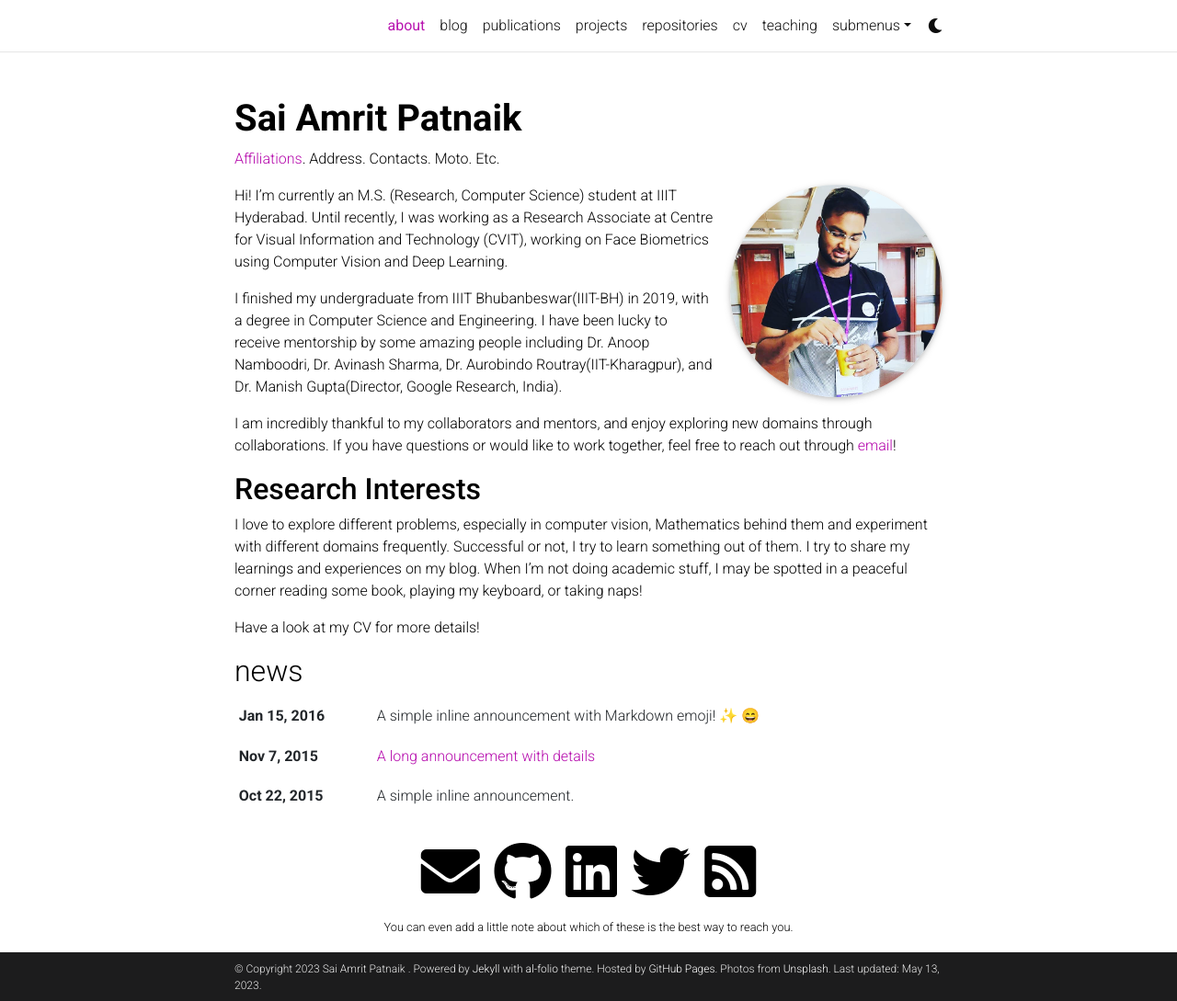
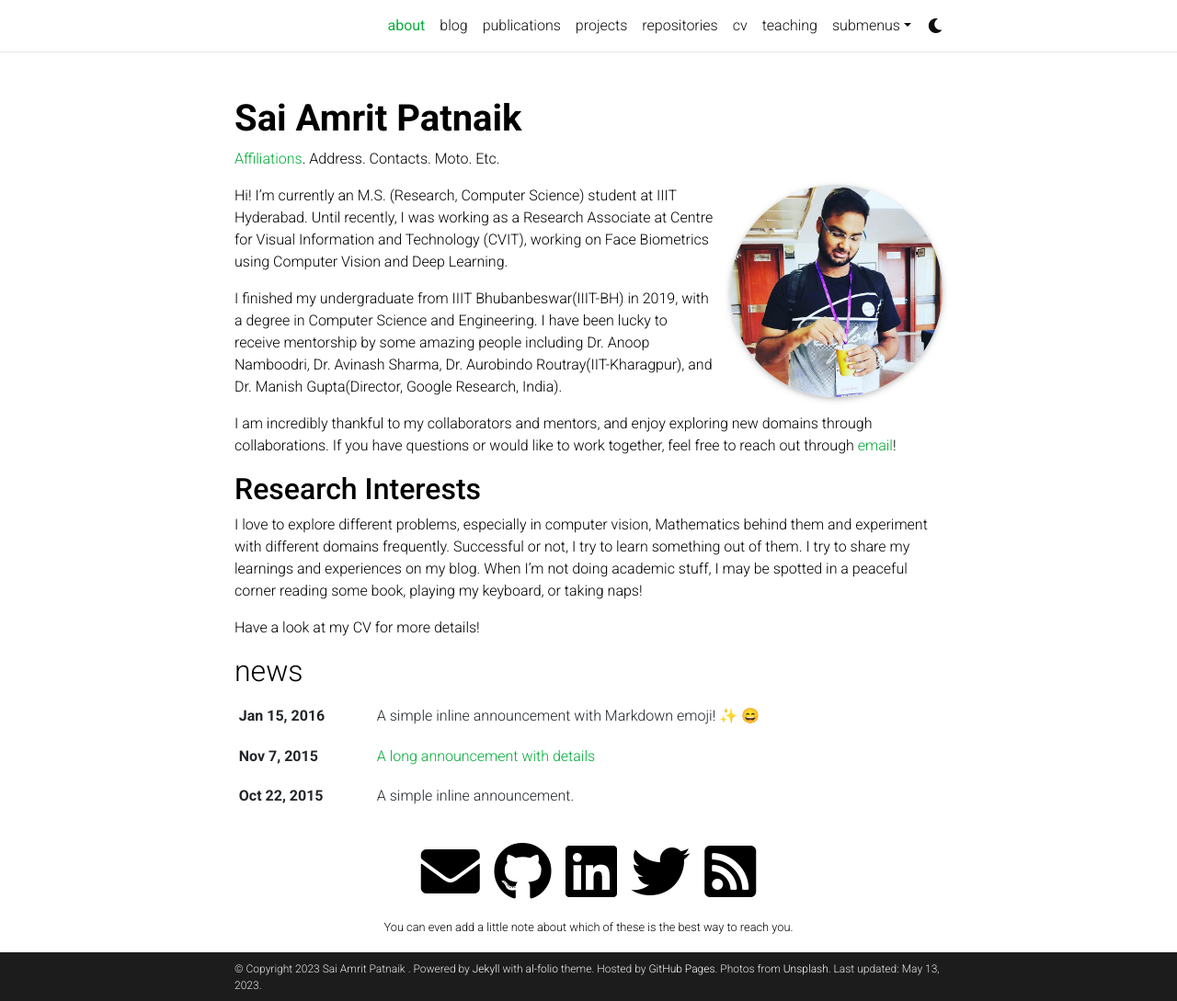
Before and after one commit to saiamritp/saiamritp.github.io, a Jekyll site: the page built from _pages/about.md, in a window 1280 px wide and 1089 px high. Shown: the whole window at 92% size. Built offline with Jekyll 4.4.1, drawn with Linux system fonts in a browser that asks for light colours; full-size pictures stand in for the smaller copies a plugin makes; emoji names are drawn with the system emoji font; comment, search, counter and statistics services are not loaded; a style sheet for code colours, icons or effects is not loaded.

Commit message:
theme change

```diff
--- a/_config.yml
+++ b/_config.yml
@@ -16,7 +16,7 @@
 keywords: jekyll, jekyll-theme, academic-website, portfolio-website  # add your own keywords or leave empty
 
 lang: en # the language of your site (for example: en, fr, cn, ru, etc.)
-icon: 3.jpg  # the emoji used as the favicon (alternatively, provide image name in /assets/img/)
+icon: 4.jpg  # the emoji used as the favicon (alternatively, provide image name in /assets/img/)
 # icon: 🏠  # the emoji used as the favicon (alternatively, provide image name in /assets/img/)
 
 url: https://saiamrit.github.io # the base hostname & protocol for your site
--- a/_sass/_themes.scss
+++ b/_sass/_themes.scss
@@ -7,8 +7,8 @@
   --global-code-bg-color: #{$code-bg-color-light};
   --global-text-color: #{$black-color};
   --global-text-color-light: #{$grey-color};
-  --global-theme-color: #{$purple-color};
-  --global-hover-color: #{$purple-color};
+  --global-theme-color: #{$green-color};
+  --global-hover-color: #{$green-color};
   --global-hover-text-color: #{$white-color};
   --global-footer-bg-color: #{$grey-color-dark};
   --global-footer-text-color: #{$grey-color-light};
```
